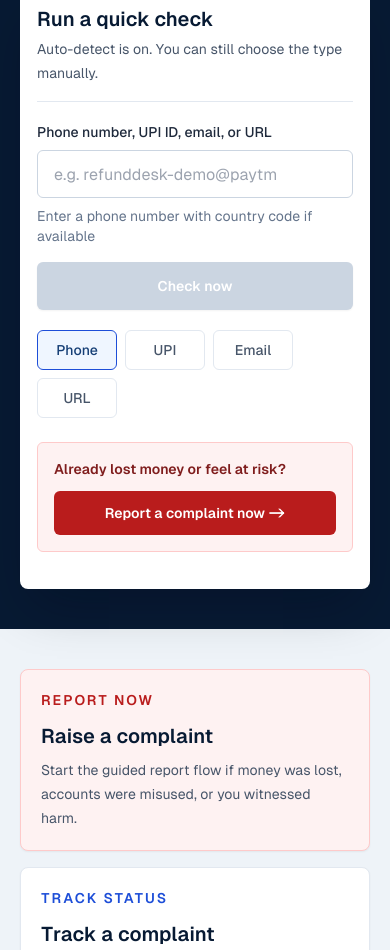
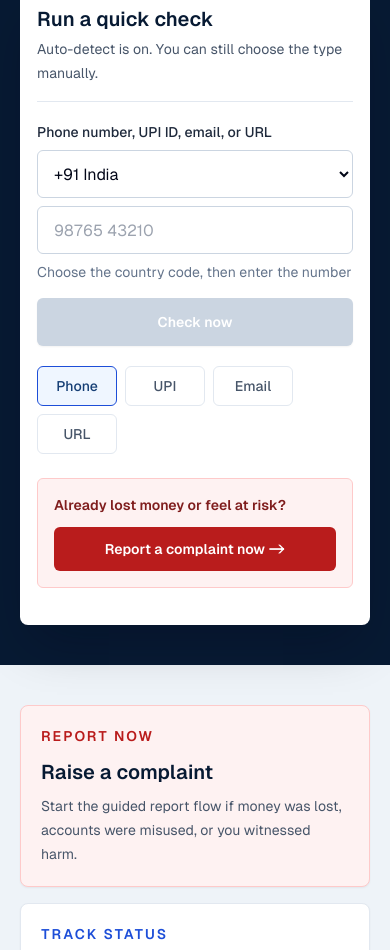
Before and after one commit to aiwithdg/cybersuraksha, a Next.js app: page / in a window 390 px wide. Shown: the part 920-1870 px from the top of the page. Built offline with nearby package versions, Linux system fonts and the light colour scheme.

Commit message:
Improve phone number inputs

```diff
--- a/app/(report)/report/report-flow.tsx
+++ b/app/(report)/report/report-flow.tsx
@@ -58,8 +58,17 @@ const identifierTypes: Array<{ label: string; value: IdentifierType }> = [
   { label: "URL", value: "url" },
 ];
 
+const countryCodes = [
+  { label: "India", value: "+91" },
+  { label: "United States", value: "+1" },
+  { label: "United Kingdom", value: "+44" },
+  { label: "UAE", value: "+971" },
+  { label: "Singapore", value: "+65" },
+  { label: "Australia", value: "+61" },
+];
+
 const typeHints: Record<IdentifierType, string> = {
-  phone: "Phone number with country code if available",
+  phone: "Choose the country code, then enter the number",
   upi: "UPI ID such as name@bank",
   email: "Email address",
   url: "Full URL such as https://example.com",
@@ -87,14 +96,28 @@ function detectIdentifierType(value: string): IdentifierType {
   return "phone";
 }
 
-function normalizeIdentifier(value: string, type: IdentifierType) {
+function normalizeIdentifier(value: string, type: IdentifierType, countryCode: string) {
   const trimmed = value.trim();
 
   if (type === "phone") {
-    return trimmed.replace(/[\s().-]/g, "");
+    return normalizePhoneNumber(trimmed, countryCode);
   }
 
   return trimmed.toLowerCase();
+}
+
+function normalizePhoneNumber(value: string, countryCode: string) {
+  const cleaned = value.replace(/[\s().-]/g, "");
+
+  if (!cleaned || cleaned.startsWith("+")) {
+    return cleaned;
+  }
+
+  if (/^(?:1600|1601|140)\d+$/.test(cleaned)) {
+    return cleaned;
+  }
+
+  return `${countryCode}${cleaned}`;
 }
 
 function formatCategory(category: ComplaintCategory | "") {
@@ -115,6 +138,7 @@ export function ReportFlow() {
   const [approximateDate, setApproximateDate] = useState("");
   const [suspectType, setSuspectType] = useState<IdentifierType>("phone");
   const [suspectValue, setSuspectValue] = useState("");
+  const [suspectCountryCode, setSuspectCountryCode] = useState("+91");
   const [hasManualSuspectType, setHasManualSuspectType] = useState(false);
   const [wasPrefilled, setWasPrefilled] = useState(false);
   const [evidenceFiles, setEvidenceFiles] = useState<File[]>([]);
@@ -132,8 +156,8 @@ export function ReportFlow() {
   );
 
   const normalizedSuspectValue = useMemo(
-    () => normalizeIdentifier(suspectValue, suspectType),
-    [suspectType, suspectValue],
+    () => normalizeIdentifier(suspectValue, suspectType, suspectCountryCode),
+    [suspectCountryCode, suspectType, suspectValue],
   );
 
   useEffect(() => {
@@ -353,7 +377,9 @@ export function ReportFlow() {
               <StepThree
                 normalizedSuspectValue={normalizedSuspectValue}
                 setHasManualSuspectType={setHasManualSuspectType}
+                setSuspectCountryCode={setSuspectCountryCode}
                 setSuspectType={setSuspectType}
+                suspectCountryCode={suspectCountryCode}
                 suspectType={suspectType}
                 suspectValue={suspectValue}
                 updateSuspectValue={updateSuspectValue}
@@ -580,7 +606,9 @@ function StepTwo({
 function StepThree({
   normalizedSuspectValue,
   setHasManualSuspectType,
+  setSuspectCountryCode,
   setSuspectType,
+  suspectCountryCode,
   suspectType,
   suspectValue,
   updateSuspectValue,
@@ -588,7 +616,9 @@ function StepThree({
 }: {
   normalizedSuspectValue: string;
   setHasManualSuspectType: (value: boolean) => void;
+  setSuspectCountryCode: (value: string) => void;
   setSuspectType: (type: IdentifierType) => void;
+  suspectCountryCode: string;
   suspectType: IdentifierType;
   suspectValue: string;
   updateSuspectValue: (value: string) => void;
@@ -606,6 +636,31 @@ function StepThree({
         <label htmlFor="suspect-identifier" className="mb-2 block text-sm font-medium text-slate-800">
           Suspect phone, UPI ID, email, or URL
         </label>
+        {suspectType === "phone" ? (
+          <div className="grid gap-2 sm:grid-cols-[150px_1fr]">
+            <select
+              aria-label="Suspect country code"
+              value={suspectCountryCode}
+              onChange={(event) => setSuspectCountryCode(event.target.value)}
+              className="h-12 rounded-md border border-slate-300 bg-white px-3 text-base outline-none transition focus:border-[#1d4ed8] focus:ring-2 focus:ring-[#1d4ed8]/20"
+            >
+              {countryCodes.map((country) => (
+                <option key={country.value} value={country.value}>
+                  {country.value} {country.label}
+                </option>
+              ))}
+            </select>
+            <input
+              id="suspect-identifier"
+              value={suspectValue}
+              onChange={(event) => updateSuspectValue(event.target.value)}
+              placeholder="98765 43210"
+              className="h-12 w-full rounded-md border border-slate-300 px-4 text-base outline-none transition focus:border-[#1d4ed8] focus:ring-2 focus:ring-[#1d4ed8]/20"
+              autoComplete="off"
+              inputMode="tel"
+            />
+          </div>
+        ) : (
           <input
             id="suspect-identifier"
             value={suspectValue}
@@ -614,6 +669,7 @@ function StepThree({
             className="h-12 w-full rounded-md border border-slate-300 px-4 text-base outline-none transition focus:border-[#1d4ed8] focus:ring-2 focus:ring-[#1d4ed8]/20"
             autoComplete="off"
           />
+        )}
         <p className="mt-2 text-sm text-slate-500">{typeHints[suspectType]}</p>
         {suspectValue.trim() ? (
           <p className="mt-2 text-xs text-slate-500">Will be saved as: {normalizedSuspectValue}</p>
--- a/app/page.tsx
+++ b/app/page.tsx
@@ -11,8 +11,17 @@ const identifierTypes: Array<{ label: string; value: IdentifierType }> = [
   { label: "URL", value: "url" },
 ];
 
+const countryCodes = [
+  { label: "India", value: "+91" },
+  { label: "United States", value: "+1" },
+  { label: "United Kingdom", value: "+44" },
+  { label: "UAE", value: "+971" },
+  { label: "Singapore", value: "+65" },
+  { label: "Australia", value: "+61" },
+];
+
 const typeHints: Record<IdentifierType, string> = {
-  phone: "Enter a phone number with country code if available",
+  phone: "Choose the country code, then enter the number",
   upi: "Enter a UPI ID such as name@bank",
   email: "Enter an email address",
   url: "Enter a full URL such as https://example.com",
@@ -82,27 +91,42 @@ function detectIdentifierType(value: string): IdentifierType {
   return "phone";
 }
 
-function normalizeForCheck(value: string, type: IdentifierType) {
+function normalizeForCheck(value: string, type: IdentifierType, countryCode: string) {
   const trimmed = value.trim();
 
   if (type === "phone") {
-    return trimmed.replace(/[\s().-]/g, "");
+    return normalizePhoneNumber(trimmed, countryCode);
   }
 
   return trimmed.toLowerCase();
 }
 
+function normalizePhoneNumber(value: string, countryCode: string) {
+  const cleaned = value.replace(/[\s().-]/g, "");
+
+  if (!cleaned || cleaned.startsWith("+")) {
+    return cleaned;
+  }
+
+  if (/^(?:1600|1601|140)\d+$/.test(cleaned)) {
+    return cleaned;
+  }
+
+  return `${countryCode}${cleaned}`;
+}
+
 export default function Home() {
   const [identifierValue, setIdentifierValue] = useState("");
   const [identifierType, setIdentifierType] = useState<IdentifierType>("phone");
+  const [phoneCountryCode, setPhoneCountryCode] = useState("+91");
   const [hasManualType, setHasManualType] = useState(false);
   const [result, setResult] = useState<CheckResult | null>(null);
   const [isChecking, setIsChecking] = useState(false);
   const [errorMessage, setErrorMessage] = useState("");
 
   const normalizedValue = useMemo(
-    () => normalizeForCheck(identifierValue, identifierType),
-    [identifierValue, identifierType],
+    () => normalizeForCheck(identifierValue, identifierType, phoneCountryCode),
+    [identifierValue, identifierType, phoneCountryCode],
   );
 
   const reportHref =
@@ -212,6 +236,31 @@ export default function Home() {
                   >
                     Phone number, UPI ID, email, or URL
                   </label>
+                  {identifierType === "phone" ? (
+                    <div className="grid gap-2 sm:grid-cols-[140px_1fr]">
+                      <select
+                        aria-label="Country code"
+                        value={phoneCountryCode}
+                        onChange={(event) => setPhoneCountryCode(event.target.value)}
+                        className="h-12 rounded-md border border-slate-300 bg-white px-3 text-base outline-none transition focus:border-[#1d4ed8] focus:ring-2 focus:ring-[#1d4ed8]/20"
+                      >
+                        {countryCodes.map((country) => (
+                          <option key={country.value} value={country.value}>
+                            {country.value} {country.label}
+                          </option>
+                        ))}
+                      </select>
+                      <input
+                        id="identifier"
+                        value={identifierValue}
+                        onChange={(event) => handleValueChange(event.target.value)}
+                        placeholder="98765 43210"
+                        className="h-12 w-full rounded-md border border-slate-300 px-4 text-base outline-none transition focus:border-[#1d4ed8] focus:ring-2 focus:ring-[#1d4ed8]/20"
+                        autoComplete="off"
+                        inputMode="tel"
+                      />
+                    </div>
+                  ) : (
                     <input
                       id="identifier"
                       value={identifierValue}
@@ -220,7 +269,11 @@ export default function Home() {
                       className="h-12 w-full rounded-md border border-slate-300 px-4 text-base outline-none transition focus:border-[#1d4ed8] focus:ring-2 focus:ring-[#1d4ed8]/20"
                       autoComplete="off"
                     />
+                  )}
                   <p className="mt-2 text-sm text-slate-500">{typeHints[identifierType]}</p>
+                  {identifierType === "phone" && identifierValue.trim() ? (
+                    <p className="mt-1 text-xs text-slate-500">Will check as: {normalizedValue}</p>
+                  ) : null}
                 </div>
 
                 <button
```
Lines whose indentation alone changed are shown as unchanged.
